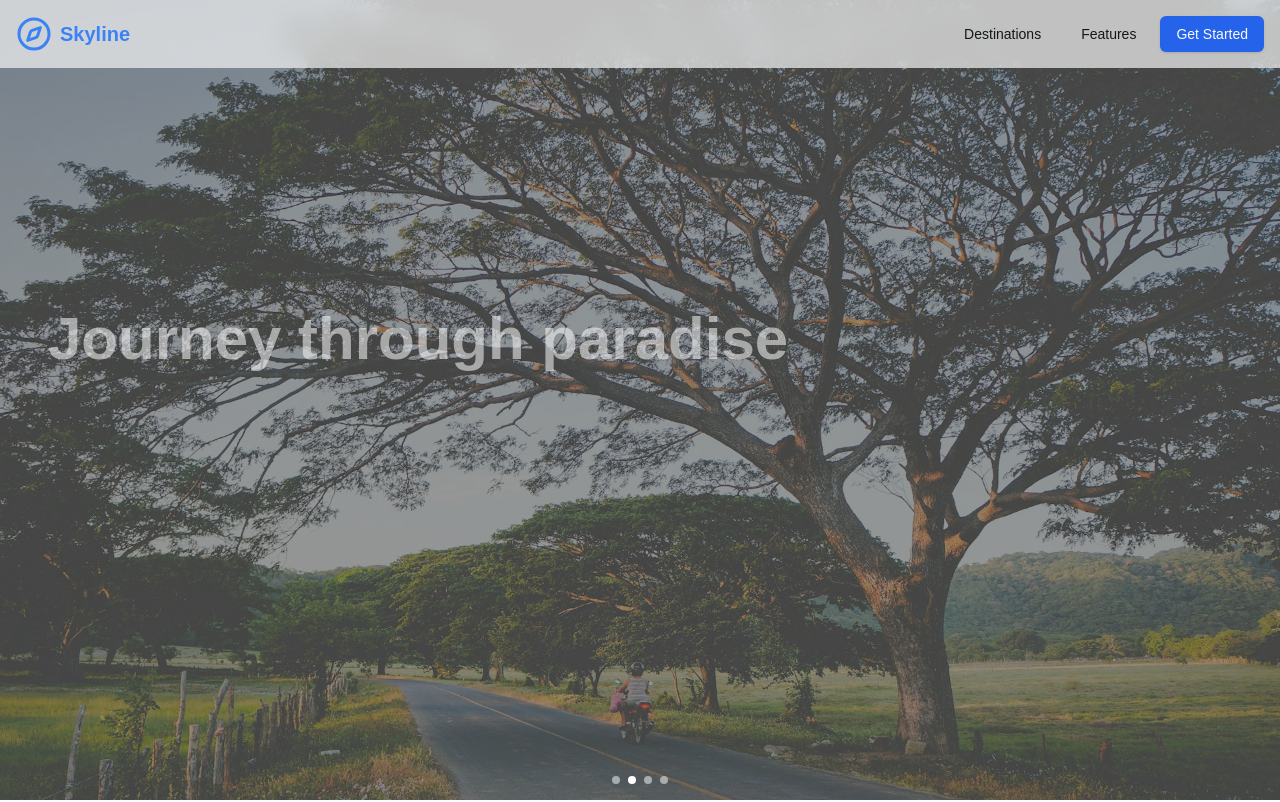
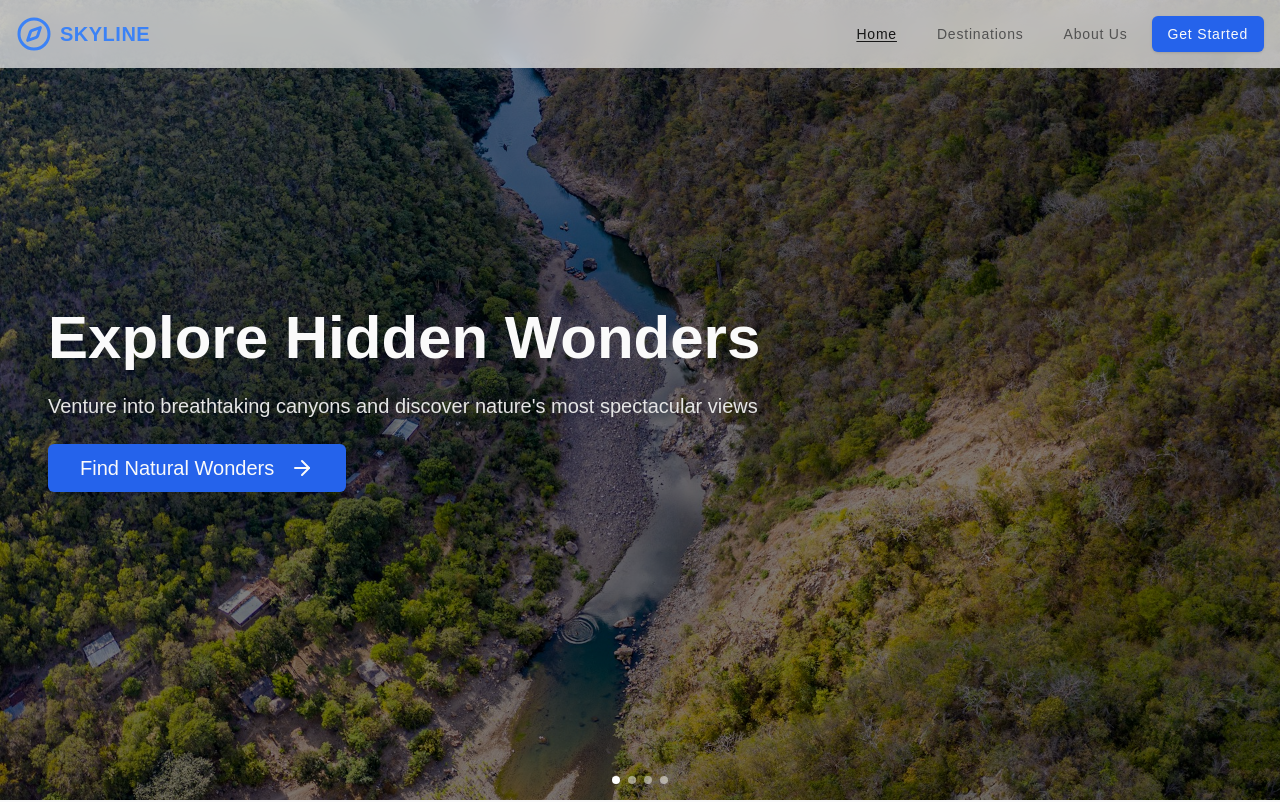
Before and after one commit to Charlesss-0/skyline-adventures, a Next.js app: page / in a window 1280 px wide. Shown: the top 802 px of the page. Built offline with nearby package versions, Linux system fonts and the light colour scheme.

Commit message:
Add About and Destinations pages
- Update fonts
- Enhance MainHeader and MainHero components for improved navigation and user experience

```diff
--- /dev/null
+++ b/src/app/about/page.tsx
@@ -0,0 +1,7 @@
+export default function About(): React.ReactNode {
+	return (
+		<div>
+			<h1>About Us</h1>
+		</div>
+	)
+}
--- /dev/null
+++ b/src/app/destinations/page.tsx
@@ -0,0 +1,20 @@
+'use client'
+
+import { AnimatePresence, motion } from 'framer-motion'
+
+export default function Destinations(): React.ReactNode {
+	return (
+		<div className="bg-gray-50">
+			<AnimatePresence mode="wait">
+				<motion.div
+					initial={{ opacity: 0 }}
+					animate={{ opacity: 1 }}
+					exit={{ opacity: 0 }}
+					transition={{ duration: 0.5 }}
+				>
+					Destinations
+				</motion.div>
+			</AnimatePresence>
+		</div>
+	)
+}
--- a/src/app/fonts/index.ts
+++ b/src/app/fonts/index.ts
@@ -1,4 +1,4 @@
-import { Geist, Geist_Mono } from 'next/font/google'
+import { Geist, Geist_Mono, Instrument_Sans } from 'next/font/google'
 
 export const geistSans = Geist({
 	variable: '--font-geist-sans',
@@ -15,3 +15,12 @@ export const geistMono = Geist_Mono({
 	display: 'swap',
 	fallback: ['monospace'],
 })
+
+export const instrumentSans = Instrument_Sans({
+	variable: '--font-instrument-sans',
+	subsets: ['latin'],
+	weight: '500',
+	style: 'normal',
+	display: 'swap',
+	fallback: ['sans-serif'],
+})
--- a/src/app/layout.tsx
+++ b/src/app/layout.tsx
@@ -1,21 +1,28 @@
 import './globals.css'
 
-import { geistMono, geistSans } from './fonts'
+import { geistMono, geistSans, instrumentSans } from './fonts'
 
+import MainHeader from '@/components/main-header'
 import type { Metadata } from 'next'
 
 export const metadata: Metadata = {
 	title: 'Skyline Adventures',
 	description:
-		'Discover your next adventure with personalized travel experiences tailored just for you',
+		'Discover your next adventure with personalized touristic experiences tailored just for you',
 }
 
 export default function RootLayout({
 	children,
 }: Readonly<{ children: React.ReactNode }>): React.ReactNode {
 	return (
-		<html lang="en" className={`${geistSans.variable} ${geistMono.variable} antialiased`}>
-			<body className="font-sans bg-gray-50 text-neutral-900">{children}</body>
+		<html
+			lang="en"
+			className={`${geistSans.variable} ${geistMono.variable} ${instrumentSans.variable} antialiased`}
+		>
+			<body className="font-instrument-sans bg-gray-50 text-neutral-900">
+				<MainHeader />
+				{children}
+			</body>
 		</html>
 	)
 }
--- a/src/app/page.tsx
+++ b/src/app/page.tsx
@@ -1,15 +1,13 @@
-import Destinations from '@/components/destinations'
+import FeaturedDestinations from '@/components/featured-destinations'
 import Features from '@/components/features'
 import Footer from '@/components/footer'
-import MainHeader from '@/components/main-header'
 import MainHero from '@/components/main-hero'
 
 export default function Home(): React.ReactNode {
 	return (
 		<>
-			<MainHeader />
 			<MainHero />
-			<Destinations />
+			<FeaturedDestinations />
 			<Features />
 			<Footer />
 		</>
--- a/src/components/destinations.tsx
+++ b/src/components/featured-destinations.tsx
@@ -34,7 +34,7 @@ const DESTINATIONS = [
 	},
 ] as const
 
-export default function Destinations(): React.ReactNode {
+export default function FeaturedDestinations(): React.ReactNode {
 	return (
 		<div id="destinations" className="px-6 py-12 md:py-20 md:px-14">
 			<div className="mb-12 space-y-2 text-center">
--- a/src/components/main-header.tsx
+++ b/src/components/main-header.tsx
@@ -1,13 +1,40 @@
 'use client'
 
 import { useEffect, useState } from 'react'
+import { usePathname, useRouter } from 'next/navigation'
 
 import { Button } from './ui/button'
 import { CompassIcon } from 'lucide-react'
 import { cn } from '@/utils/tw-merge'
 
+const links = [
+	{
+		name: 'Home',
+		href: '/',
+		btnVariant: 'ghost',
+	},
+	{
+		name: 'Destinations',
+		href: '/destinations',
+		btnVariant: 'ghost',
+	},
+	{
+		name: 'About Us',
+		href: '/about',
+		btnVariant: 'ghost',
+	},
+	{
+		name: 'Get Started',
+		href: '/destinations',
+		btnVariant: 'default',
+	},
+] as const
+
 export default function MainHeader(): React.ReactNode {
+	const router = useRouter()
+	const pathname = usePathname()
 	const [scrolled, setScrolled] = useState(false)
+	const [hovered, setHovered] = useState(false)
 
 	useEffect(() => {
 		const handleScroll = (): void => {
@@ -21,12 +48,32 @@ export default function MainHeader(): React.ReactNode {
 		return (): void => window.removeEventListener('scroll', handleScroll)
 	}, [])
 
+	const getButtonClass = (linkHref: string, btnVariant: string): string => {
+		const isActive = pathname === linkHref
+
+		if (btnVariant === 'default') {
+			return 'text-neutral-50'
+		}
+
+		if (scrolled) {
+			return isActive ? 'text-neutral-900' : 'text-neutral-600'
+		}
+
+		if (hovered) {
+			return isActive ? 'text-neutral-900' : 'text-neutral-600'
+		}
+
+		return isActive ? 'text-neutral-50' : 'text-neutral-300'
+	}
+
 	return (
 		<div
 			className={cn(
 				'fixed top-0 z-50 flex items-center justify-between w-full p-4 transition-all duration-300 ease-in-out text-neutral-50 hover:bg-neutral-100/70 hover:backdrop-blur-md group',
 				scrolled && 'bg-neutral-100/70 backdrop-blur-md shadow-md'
 			)}
+			onMouseEnter={() => setHovered(true)}
+			onMouseLeave={() => setHovered(false)}
 		>
 			<div
 				className={cn(
@@ -41,27 +88,29 @@ export default function MainHeader(): React.ReactNode {
 					)}
 				/>
 
-				<span className="text-xl font-bold">Skyline</span>
+				<span className="text-xl font-bold tracking-wide">SKYLINE</span>
 			</div>
 
-			<div
-				className={cn(
-					'items-center gap-2 group-hover:text-neutral-900 hidden sm:flex',
-					scrolled && 'text-neutral-900'
-				)}
-			>
-				<Button variant="ghost" asChild>
-					<a href="#destinations">Destinations</a>
-				</Button>
-
-				<Button variant="ghost" asChild>
-					<a href="#features">Features</a>
-				</Button>
-
-				<Button>Get Started</Button>
+			<div className="items-center gap-2  hidden sm:flex tracking-wider">
+				{links.map((link, index) => (
+					<Button
+						key={index}
+						variant={link.btnVariant}
+						onClick={() => router.push(link.href)}
+						className={cn(
+							getButtonClass(link.href, link.btnVariant),
+							pathname === link.href && 'underline underline-offset-2',
+							'hover:text-neutral-900 hover:underline underline-offset-2'
+						)}
+					>
+						{link.name}
+					</Button>
+				))}
 			</div>
 
-			<Button className="sm:hidden">Get Started</Button>
+			<Button className="sm:hidden" onClick={() => router.push('/destinations')}>
+				Get Started
+			</Button>
 		</div>
 	)
 }
--- a/src/components/main-hero.tsx
+++ b/src/components/main-hero.tsx
@@ -7,35 +7,37 @@ import { ArrowRight } from 'lucide-react'
 import { Button } from './ui/button'
 import Image from 'next/image'
 import { cn } from '@/utils/tw-merge'
+import { useRouter } from 'next/navigation'
 
 const slides = [
 	{
 		image: '/asset-1.jpg',
-		title: 'Explore hidden wonders',
+		title: 'Explore Hidden Wonders',
 		description: "Venture into breathtaking canyons and discover nature's most spectacular views",
-		cta: 'Book Now',
+		cta: 'Find Natural Wonders',
 	},
 	{
 		image: '/asset-2.jpg',
-		title: 'Journey through paradise ',
+		title: 'Journey Through Paradise',
 		description: 'Experience the freedom of scenic routes and peaceful countryside escapes',
-		cta: 'Book Now',
+		cta: 'Plan Your Route',
 	},
 	{
 		image: '/asset-3.jpg',
-		title: 'Discover Adventure Together ',
+		title: 'Discover Adventure Together',
 		description: 'Join guided group hikes and create unforgettable memories with your friends',
-		cta: 'Book Now',
+		cta: 'Join a Group Tour',
 	},
 	{
 		image: '/asset-4.jpeg',
 		title: 'Stay in Eco Paradise',
 		description: 'Experience authentic accommodations that blend seamlessly with nature',
-		cta: 'Book Now',
+		cta: 'Book Eco Lodges',
 	},
 ] as const
 
 export default function MainHero(): React.ReactNode {
+	const router = useRouter()
 	const [current, setCurrent] = useState(0)
 	const [autoPlay, setAutoPlay] = useState(true)
 
@@ -43,12 +45,12 @@ export default function MainHero(): React.ReactNode {
 		if (!autoPlay) {
 			setTimeout(() => {
 				setAutoPlay(true)
-			}, 5000)
+			}, 6000)
 		}
 
 		const slideShowTimer = setInterval(() => {
 			setCurrent(current => (current === slides.length - 1 ? 0 : current + 1))
-		}, 5000)
+		}, 6000)
 
 		return (): void => {
 			clearInterval(slideShowTimer)
@@ -101,7 +103,11 @@ export default function MainHero(): React.ReactNode {
 							animate={{ y: 0, opacity: 1 }}
 							transition={{ delay: 0.6 }}
 						>
-							<Button className="gap-2 px-6 py-3 lg:px-8 md:gap-4 w-max group" size="lg">
+							<Button
+								className="gap-2 px-6 py-3 lg:px-8 md:gap-4 w-max group"
+								size="lg"
+								onClick={() => router.push('/destinations')}
+							>
 								<span className="text-lg md:text-xl">{slides[current].cta}</span>
 
 								<ArrowRight className="w-5 h-5 transition-all duration-300 ease-in-out md:w-6 md:h-6 group-hover:translate-x-1" />
--- a/tailwind.config.ts
+++ b/tailwind.config.ts
@@ -10,8 +10,9 @@ export default {
 	theme: {
 		extend: {
 			fontFamily: {
-				sans: ['--font-geist-sans', 'sans-serif'],
-				mono: ['--font-geist-mono', 'monospace'],
+				'geist-sans': ['--font-geist-sans', 'sans-serif'],
+				'geist-mono': ['--font-geist-mono', 'monospace'],
+				'instrument-sans': ['--font-instrument-sans', 'sans-serif'],
 			},
 		},
 	},
```
